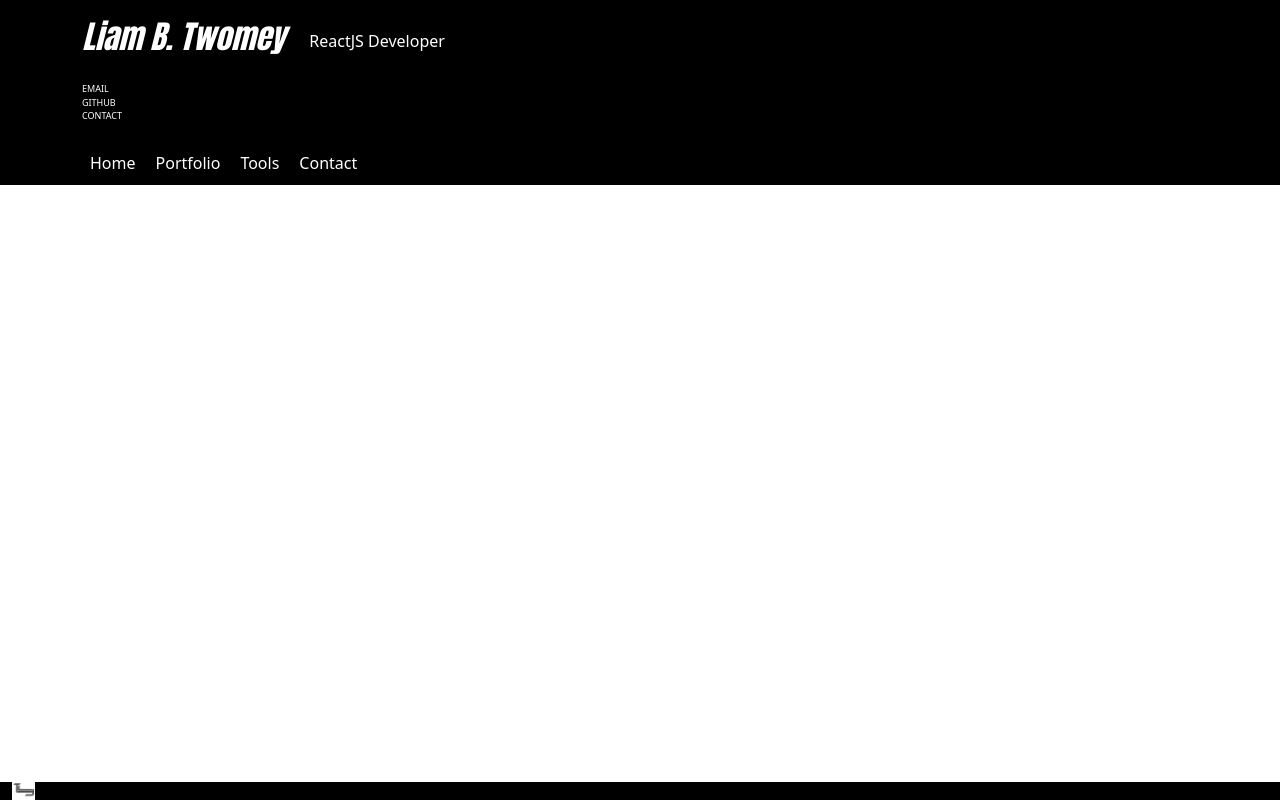
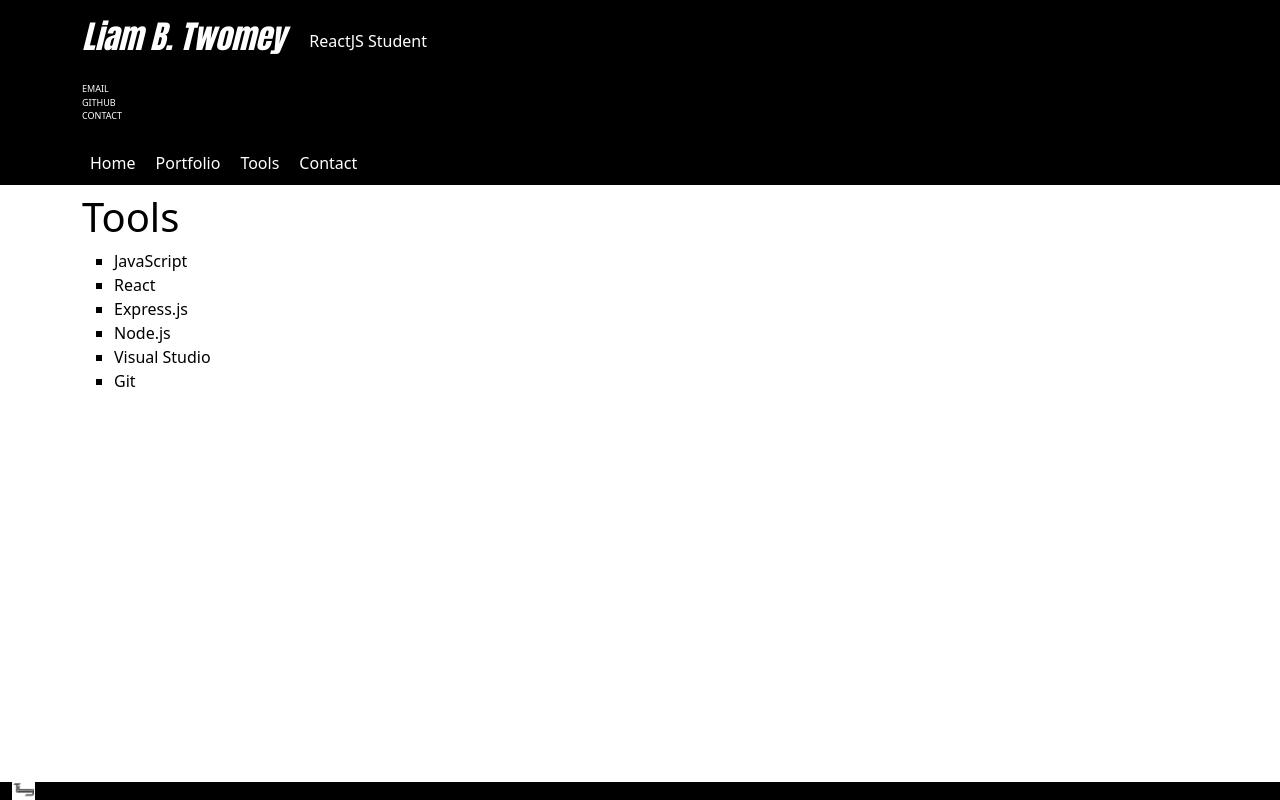
Before and after one commit to LiamBTwomey/localsuccess, a React (Create React App) app: page /tools in a window 1280 px wide. Built offline with nearby package versions, Linux system fonts and the light colour scheme.

Commit message:
First Draft

```diff
--- a/public/index.html
+++ b/public/index.html
@@ -11,7 +11,7 @@
     />
     <link rel="apple-touch-icon" href="%PUBLIC_URL%/logo1.png" />
     <link rel="manifest" href="%PUBLIC_URL%/manifest.json" />
-    <title>LIAM B. TWOMEY | ReactJS Developer</title>
+    <title>LIAM B. TWOMEY | ReactJS Student</title>
   </head>
   <body>
     <noscript>You need to enable JavaScript to run this app.</noscript>
--- a/src/App.js
+++ b/src/App.js
@@ -3,8 +3,11 @@ import { BrowserRouter, Routes, Route, Switch } from "react-router-dom";
 import './App.css';
 import Header from './Components/Header.js';
 import '../node_modules/bootstrap/dist/css/bootstrap.min.css';
+
+import Home from "./Pages/Home.js";
+import Portfolio from "./Pages/Portfolio.js"
+import Tools from "./Pages/Tools.js";
 import Contact from "./Pages/Contact.js";
-import Home from "./Pages/home.js";
 import Footer from './Components/Footer.js';
 
 function App() {
@@ -15,6 +18,8 @@ function App() {
     <Routes>
     <Route exact path="/" element={<Home />} />
     <Route exact path="/contact" element={<Contact />} />
+    <Route exact path="/portfolio" element={<Portfolio />} />
+    <Route exact path="/tools" element={<Tools />} />
     </Routes>
     </div>
     <Footer />
--- a/src/Components/Header.js
+++ b/src/Components/Header.js
@@ -5,7 +5,7 @@ import Navbar from 'react-bootstrap/Navbar';
 import logo from './public/LiamBTwomeyLogo_1.jpg';
 import Contact from "../Pages/Contact.js";
 import { BrowserRouter, Routes, Route } from "react-router-dom";
-import  Home  from '../Pages/home.js';
+import  Home  from '../Pages/Home.js';
 import { Link, useLocation } from 'react-router-dom';
 
 
@@ -18,7 +18,7 @@ class Header extends Component {
         <Container>
           <Navbar.Brand style={{fontFamily: 'Impact', fontSize: 'xx-large'}} href="#home"><i>Liam B. Twomey</i></Navbar.Brand>
            <Nav className="me-auto">
-            <Nav.Link className="pb-0" style={{color: 'white', marginBottom: "0px"}} disabled>ReactJS Developer</Nav.Link>
+            <Nav.Link className="pb-0" style={{color: 'white', marginBottom: "0px"}} disabled>ReactJS Student</Nav.Link>
           </Nav>
         </Container>
       </Navbar>
--- /dev/null
+++ b/src/Pages/Portfolio.js
@@ -0,0 +1,12 @@
+import React from "react";
+
+const Portfolio = () => (
+  <div>
+    <h1 className="title is-1" style={{color: 'black'}}>Portfolio</h1>
+    <p style={{color: 'black'}}>
+      ...Coming Soon
+    </p>
+  </div>
+);
+
+export default Portfolio;
--- /dev/null
+++ b/src/Pages/Tools.js
@@ -0,0 +1,23 @@
+import React from "react";
+
+const Tools = () => (
+  <div>
+    <h1 className="title is-1" style={{color: 'black'}}>Tools</h1>
+    <p style={{color: 'black'}}>
+    <ul style={{listStyleType: 'square'}}>
+        <li> JavaScript </li>
+        <li> React </li>
+        <li> Express.js </li>
+        <li> Node.js </li>
+        <li> Visual Studio </li>
+        <li> Git </li>
+    </ul>
+    </p>
+    <br></br>
+    <br></br>
+  </div>
+);
+
+export default Tools;
+
+{/*      */}
--- a/src/Pages/home.js
+++ b/src/Pages/home.js
@@ -2,11 +2,16 @@ import React from "react";
 
 const Home = () => (
   <div>
-    <h1 className="title is-1" style={{color: 'black'}}>HOME</h1>
+    <h1 className="title is-1" style={{color: 'black'}}>Home</h1>
     <p style={{color: 'black'}}>
-      Hello, my name is Liam B. Twomey, welcome to my site. I am a ReactJS Developer that lives in the Greater Toronto Area. Please use the navigation above to view the sites I have made, the tools I use  and my contact information.
+      Hello, my name is Liam B. Twomey, welcome to my site. I am a ReactJS Student that lives in the Greater Toronto Area. Please use the navigation above to view the portfolio of sites I have made, the tools I use  and my contact information. If you are interested in working on any projects together, shoot me an email!
+      <br></br>
       Thank you.
+
     </p>
+    <br></br>
+    <br></br>
+    <br></br>
   </div>
 );
 
```
